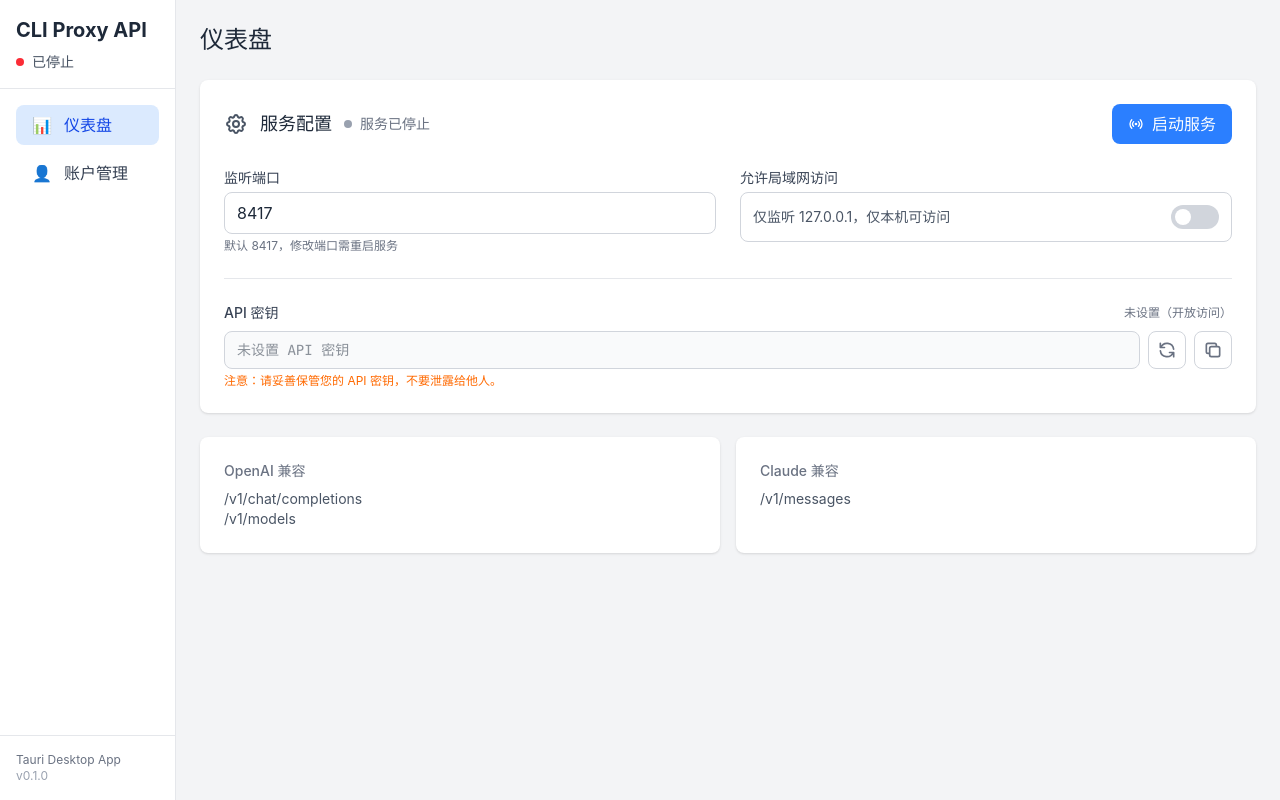
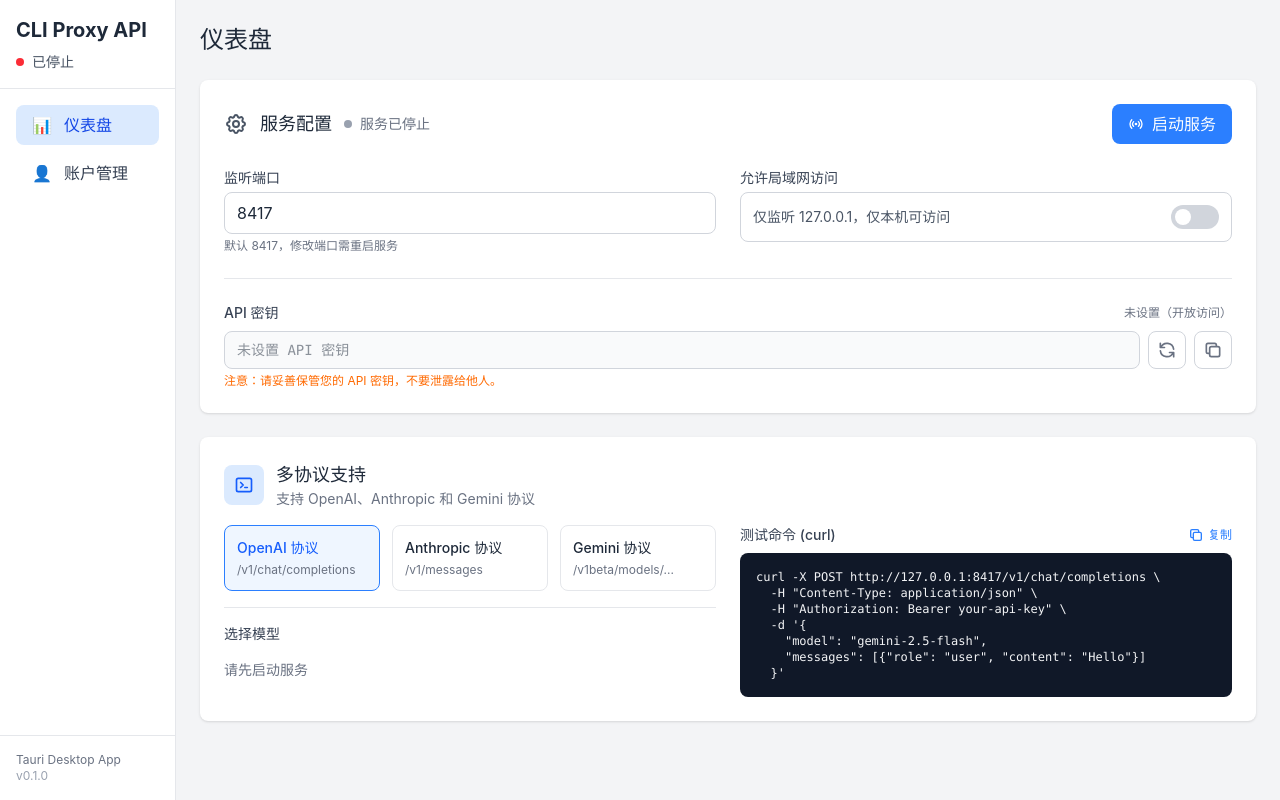
Before and after one commit to meitianwang/one-proxy, a React (Vite) app: page / in a window 1280 px wide. Built offline with nearby package versions, Linux system fonts and the light colour scheme; the HTML template or start-up script is replaced by a standard one.

Commit message:
curl 命令测试

```diff
--- a/src/pages/Dashboard.tsx
+++ b/src/pages/Dashboard.tsx
@@ -23,10 +23,75 @@ interface DashboardProps {
 export function Dashboard({ serverStatus, onStatusChange }: DashboardProps) {
   const [config, setConfig] = useState<AppConfig | null>(null);
   const [loading, setLoading] = useState(true);
+  const [selectedProtocol, setSelectedProtocol] = useState<"openai" | "anthropic" | "gemini">("openai");
+  const [selectedModel, setSelectedModel] = useState("gemini-2.5-flash");
+  const [models, setModels] = useState<{ id: string; name: string; desc: string }[]>([]);
+  const [copied, setCopied] = useState(false);
+
+  const baseUrl = `http://127.0.0.1:${config?.port ?? 8417}`;
+  const apiKey = config?.["api-keys"]?.[0] ?? "your-api-key";
+
+  const curlCommands = {
+    openai: `curl -X POST ${baseUrl}/v1/chat/completions \\
+  -H "Content-Type: application/json" \\
+  -H "Authorization: Bearer ${apiKey}" \\
+  -d '{
+    "model": "${selectedModel}",
+    "messages": [{"role": "user", "content": "Hello"}]
+  }'`,
+    anthropic: `curl -X POST ${baseUrl}/v1/messages \\
+  -H "Content-Type: application/json" \\
+  -H "Authorization: Bearer ${apiKey}" \\
+  -H "anthropic-version: 2023-06-01" \\
+  -d '{
+    "model": "${selectedModel}",
+    "max_tokens": 1024,
+    "messages": [{"role": "user", "content": "Hello"}]
+  }'`,
+    gemini: `curl -X POST "${baseUrl}/v1beta/models/${selectedModel}:generateContent" \\
+  -H "Content-Type: application/json" \\
+  -H "Authorization: Bearer ${apiKey}" \\
+  -d '{
+    "contents": [{"parts": [{"text": "Hello"}]}]
+  }'`,
+  };
 
   useEffect(() => {
     fetchConfig();
   }, []);
+
+  useEffect(() => {
+    if (serverStatus.running && config) {
+      fetchModels();
+    }
+  }, [serverStatus.running, config]);
+
+  async function fetchModels() {
+    try {
+      const url = `http://127.0.0.1:${config?.port ?? 8417}/v1/models`;
+      const headers: Record<string, string> = { "Content-Type": "application/json" };
+      if (config?.["api-keys"]?.[0]) {
+        headers["Authorization"] = `Bearer ${config["api-keys"][0]}`;
+      }
+      const response = await fetch(url, { headers });
+      if (response.ok) {
+        const data = await response.json();
+        if (data.data && Array.isArray(data.data)) {
+          const modelList = data.data.map((m: { id: string; owned_by?: string }) => ({
+            id: m.id,
+            name: m.id,
+            desc: m.owned_by || "",
+          }));
+          setModels(modelList);
+          if (modelList.length > 0 && !modelList.find((m: { id: string }) => m.id === selectedModel)) {
+            setSelectedModel(modelList[0].id);
+          }
+        }
+      }
+    } catch (error) {
+      console.error("Failed to fetch models:", error);
+    }
+  }
 
   async function fetchConfig() {
     try {
@@ -229,25 +294,128 @@ export function Dashboard({ serverStatus, onStatusChange }: DashboardProps) {
         </div>
       </div>
 
-      {/* API Endpoints */}
-      <div className="grid grid-cols-1 md:grid-cols-2 gap-4">
-        <div className="bg-white dark:bg-gray-800 rounded-lg shadow p-6">
-          <h4 className="text-sm font-medium text-gray-500 dark:text-gray-400">
-            OpenAI 兼容
-          </h4>
-          <p className="mt-2 text-sm text-gray-600 dark:text-gray-300">
-            /v1/chat/completions
-          </p>
-          <p className="text-sm text-gray-600 dark:text-gray-300">/v1/models</p>
+      {/* Multi-Protocol Support */}
+      <div className="bg-white dark:bg-gray-800 rounded-lg shadow p-6">
+        <div className="flex items-center gap-3 mb-4">
+          <div className="w-10 h-10 rounded-lg bg-blue-100 dark:bg-blue-900 flex items-center justify-center">
+            <svg className="w-5 h-5 text-blue-600 dark:text-blue-400" fill="none" stroke="currentColor" viewBox="0 0 24 24">
+              <path strokeLinecap="round" strokeLinejoin="round" strokeWidth={2} d="M8 9l3 3-3 3m5 0h3M5 20h14a2 2 0 002-2V6a2 2 0 00-2-2H5a2 2 0 00-2 2v12a2 2 0 002 2z" />
+            </svg>
+          </div>
+          <div>
+            <h3 className="text-lg font-semibold text-gray-800 dark:text-white">多协议支持</h3>
+            <p className="text-sm text-gray-500 dark:text-gray-400">支持 OpenAI、Anthropic 和 Gemini 协议</p>
+          </div>
         </div>
 
-        <div className="bg-white dark:bg-gray-800 rounded-lg shadow p-6">
-          <h4 className="text-sm font-medium text-gray-500 dark:text-gray-400">
-            Claude 兼容
-          </h4>
-          <p className="mt-2 text-sm text-gray-600 dark:text-gray-300">
-            /v1/messages
-          </p>
+        <div className="grid grid-cols-1 lg:grid-cols-2 gap-6">
+          {/* Protocol Selection */}
+          <div>
+            <div className="grid grid-cols-3 gap-3 mb-4">
+              <button
+                onClick={() => setSelectedProtocol("openai")}
+                className={`p-3 rounded-lg border text-left transition-colors ${
+                  selectedProtocol === "openai"
+                    ? "border-blue-500 bg-blue-50 dark:bg-blue-900/30"
+                    : "border-gray-200 dark:border-gray-700 hover:bg-gray-50 dark:hover:bg-gray-700"
+                }`}
+              >
+                <p className={`text-sm font-medium ${selectedProtocol === "openai" ? "text-blue-600 dark:text-blue-400" : "text-gray-800 dark:text-white"}`}>
+                  OpenAI 协议
+                </p>
+                <p className="text-xs text-gray-500 dark:text-gray-400 mt-1">/v1/chat/completions</p>
+              </button>
+              <button
+                onClick={() => setSelectedProtocol("anthropic")}
+                className={`p-3 rounded-lg border text-left transition-colors ${
+                  selectedProtocol === "anthropic"
+                    ? "border-blue-500 bg-blue-50 dark:bg-blue-900/30"
+                    : "border-gray-200 dark:border-gray-700 hover:bg-gray-50 dark:hover:bg-gray-700"
+                }`}
+              >
+                <p className={`text-sm font-medium ${selectedProtocol === "anthropic" ? "text-blue-600 dark:text-blue-400" : "text-gray-800 dark:text-white"}`}>
+                  Anthropic 协议
+                </p>
+                <p className="text-xs text-gray-500 dark:text-gray-400 mt-1">/v1/messages</p>
+              </button>
+              <button
+                onClick={() => setSelectedProtocol("gemini")}
+                className={`p-3 rounded-lg border text-left transition-colors ${
+                  selectedProtocol === "gemini"
+                    ? "border-blue-500 bg-blue-50 dark:bg-blue-900/30"
+                    : "border-gray-200 dark:border-gray-700 hover:bg-gray-50 dark:hover:bg-gray-700"
+                }`}
+              >
+                <p className={`text-sm font-medium ${selectedProtocol === "gemini" ? "text-blue-600 dark:text-blue-400" : "text-gray-800 dark:text-white"}`}>
+                  Gemini 协议
+                </p>
+                <p className="text-xs text-gray-500 dark:text-gray-400 mt-1">/v1beta/models/...</p>
+              </button>
+            </div>
+
+            {/* Model Selection */}
+            <div className="mt-4 pt-4 border-t border-gray-200 dark:border-gray-700">
+              <p className="text-sm font-medium text-gray-700 dark:text-gray-300 mb-2">选择模型</p>
+              <div className="space-y-2 max-h-40 overflow-y-auto">
+                {models.length === 0 ? (
+                  <p className="text-sm text-gray-500 dark:text-gray-400 py-2">
+                    {serverStatus.running ? "暂无可用模型，请先添加账号" : "请先启动服务"}
+                  </p>
+                ) : (
+                  models.map((model) => (
+                    <button
+                      key={model.id}
+                      onClick={() => setSelectedModel(model.id)}
+                      className={`w-full p-2 rounded-lg border text-left text-sm transition-colors ${
+                        selectedModel === model.id
+                          ? "border-blue-500 bg-blue-50 dark:bg-blue-900/30"
+                          : "border-gray-200 dark:border-gray-700 hover:bg-gray-50 dark:hover:bg-gray-700"
+                      }`}
+                    >
+                      <span className={`font-medium ${selectedModel === model.id ? "text-blue-600 dark:text-blue-400" : "text-gray-800 dark:text-white"}`}>
+                        {model.name}
+                      </span>
+                      {model.desc && <span className="text-xs text-gray-500 dark:text-gray-400 ml-2">{model.desc}</span>}
+                    </button>
+                  ))
+                )}
+              </div>
+            </div>
+          </div>
+
+          {/* Curl Command */}
+          <div>
+            <div className="flex items-center justify-between mb-2">
+              <span className="text-sm font-medium text-gray-700 dark:text-gray-300">测试命令 (curl)</span>
+              <button
+                onClick={() => {
+                  navigator.clipboard.writeText(curlCommands[selectedProtocol]);
+                  setCopied(true);
+                  setTimeout(() => setCopied(false), 2000);
+                }}
+                className="text-xs text-blue-500 hover:text-blue-600 flex items-center gap-1"
+              >
+                {copied ? (
+                  <>
+                    <svg className="w-4 h-4 text-green-500" fill="none" stroke="currentColor" viewBox="0 0 24 24">
+                      <path strokeLinecap="round" strokeLinejoin="round" strokeWidth={2} d="M5 13l4 4L19 7" />
+                    </svg>
+                    <span className="text-green-500">已复制</span>
+                  </>
+                ) : (
+                  <>
+                    <svg className="w-4 h-4" fill="none" stroke="currentColor" viewBox="0 0 24 24">
+                      <path strokeLinecap="round" strokeLinejoin="round" strokeWidth={2} d="M8 16H6a2 2 0 01-2-2V6a2 2 0 012-2h8a2 2 0 012 2v2m-6 12h8a2 2 0 002-2v-8a2 2 0 00-2-2h-8a2 2 0 00-2 2v8a2 2 0 002 2z" />
+                    </svg>
+                    复制
+                  </>
+                )}
+              </button>
+            </div>
+            <pre className="bg-gray-900 text-gray-100 p-4 rounded-lg text-xs overflow-x-auto whitespace-pre-wrap font-mono">
+              {curlCommands[selectedProtocol]}
+            </pre>
+          </div>
         </div>
       </div>
     </div>
```
